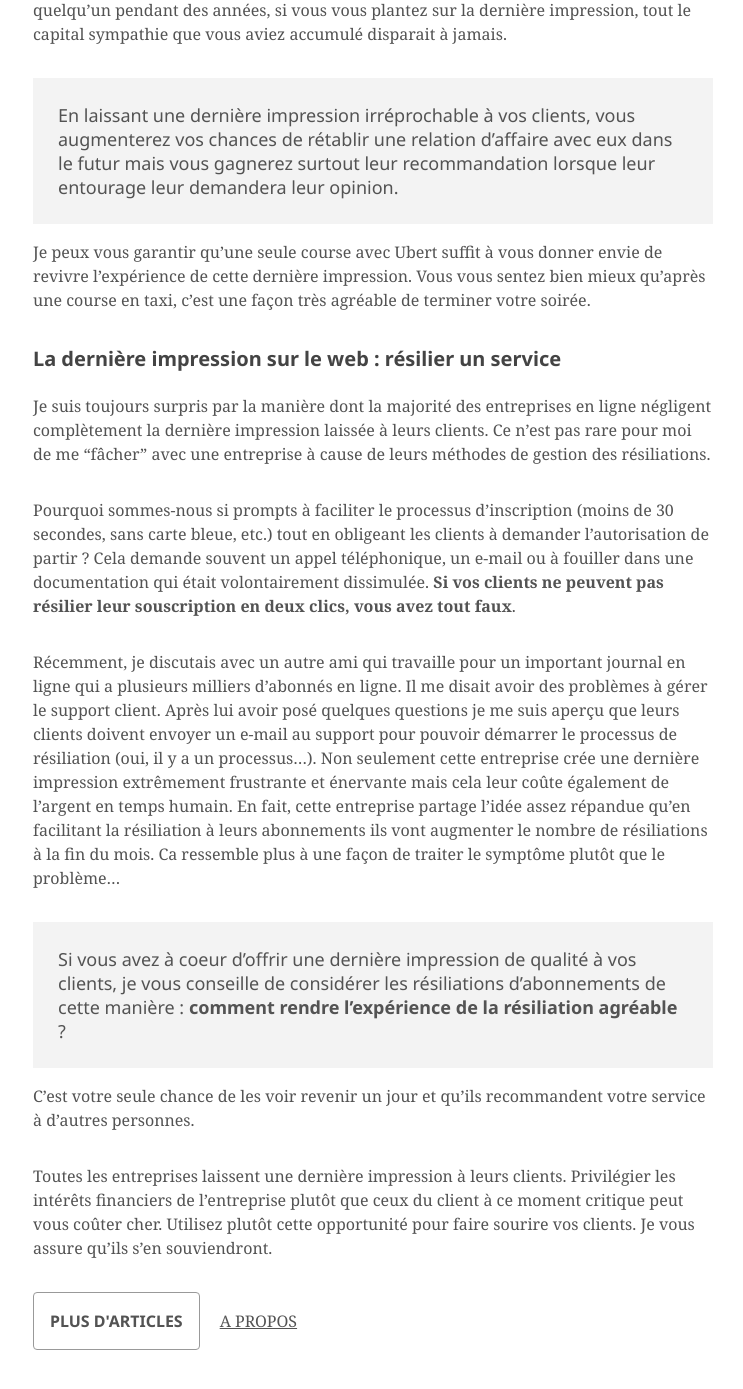
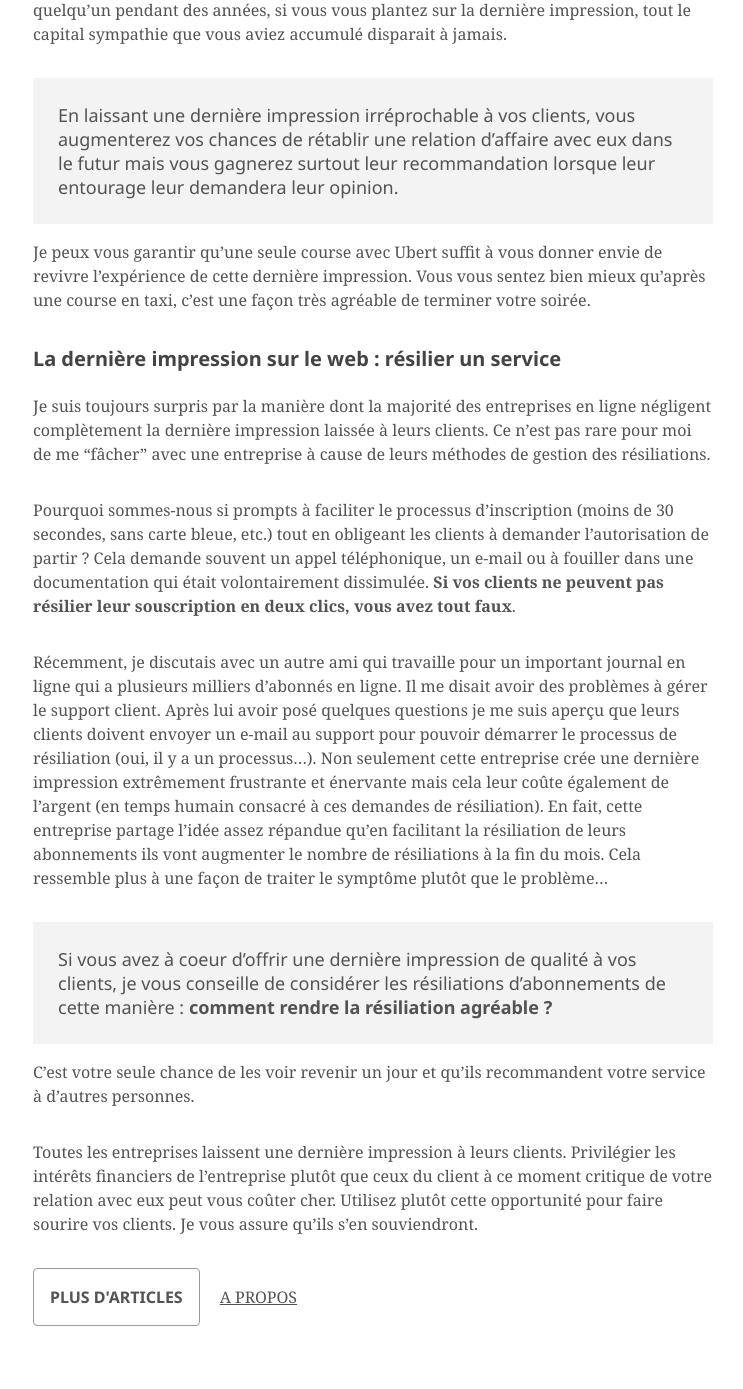
Before and after one commit to tarikpeudon/tarikpeudon.github.io, a Jekyll site: the page built from _posts/2015-11-14-la-derniere-impression-compte-aussi.markdown, in a window 1280 px wide and 1400 px high, scrolled down 938 px. Shown: the top 1389 px of the window, without its empty margins (267-1010 px from the left). Built offline with Jekyll 4.4.1, drawn with Linux system fonts in a browser that asks for light colours; some web fonts are replaced.

Commit message:
Update 2015-11-14-la-derniere-impression-compte-aussi.markdown

```diff
--- a/_posts/2015-11-14-la-derniere-impression-compte-aussi.markdown
+++ b/_posts/2015-11-14-la-derniere-impression-compte-aussi.markdown
@@ -27,10 +27,10 @@ Je suis toujours surpris par la manière dont la majorité des entreprises en li
 
 Pourquoi sommes-nous si prompts à faciliter le processus d’inscription (moins de 30 secondes, sans carte bleue, etc.) tout en obligeant les clients à demander l’autorisation de partir ? Cela demande souvent un appel téléphonique, un e-mail ou à fouiller dans une documentation qui était volontairement dissimulée. **Si vos clients ne peuvent pas résilier leur souscription en deux clics, vous avez tout faux**.
 
-Récemment, je discutais avec un autre ami qui travaille pour un important journal en ligne qui a plusieurs milliers d’abonnés en ligne. Il me disait avoir des problèmes à gérer le support client. Après lui avoir posé quelques questions je me suis aperçu que leurs clients doivent envoyer un e-mail au support pour pouvoir démarrer le processus de résiliation (oui, il y a un processus…). Non seulement cette entreprise crée une dernière impression extrêmement frustrante et énervante mais cela leur coûte également de l’argent en temps humain. En fait, cette entreprise partage l’idée assez répandue qu’en facilitant la résiliation à leurs abonnements ils vont augmenter le nombre de résiliations à la fin du mois. Ca ressemble plus  à une façon de traiter le symptôme plutôt que le problème…
+Récemment, je discutais avec un autre ami qui travaille pour un important journal en ligne qui a plusieurs milliers d’abonnés en ligne. Il me disait avoir des problèmes à gérer le support client. Après lui avoir posé quelques questions je me suis aperçu que leurs clients doivent envoyer un e-mail au support pour pouvoir démarrer le processus de résiliation (oui, il y a un processus…). Non seulement cette entreprise crée une dernière impression extrêmement frustrante et énervante mais cela leur coûte également de l’argent (en temps humain consacré à ces demandes de résiliation). En fait, cette entreprise partage l’idée assez répandue qu’en facilitant la résiliation de leurs abonnements ils vont augmenter le nombre de résiliations à la fin du mois. Cela ressemble plus  à une façon de traiter le symptôme plutôt que le problème…
 
-> Si vous avez à coeur d’offrir une dernière impression de qualité à vos clients, je vous conseille de considérer les résiliations d’abonnements de cette manière :  **comment rendre l’expérience de la résiliation agréable** ?
+> Si vous avez à coeur d’offrir une dernière impression de qualité à vos clients, je vous conseille de considérer les résiliations d’abonnements de cette manière :  **comment rendre la résiliation agréable ?**
 
 C’est votre seule chance de les voir revenir un jour et qu’ils recommandent votre service à d’autres personnes.
 
-Toutes les entreprises laissent une dernière impression à leurs clients. Privilégier les intérêts financiers de l’entreprise plutôt que ceux du client à ce moment critique peut vous coûter cher. Utilisez plutôt cette opportunité pour faire sourire vos clients. Je vous assure qu’ils s’en souviendront.
+Toutes les entreprises laissent une dernière impression à leurs clients. Privilégier les intérêts financiers de l’entreprise plutôt que ceux du client à ce moment critique de votre relation avec eux peut vous coûter cher. Utilisez plutôt cette opportunité pour faire sourire vos clients. Je vous assure qu’ils s’en souviendront.
```
